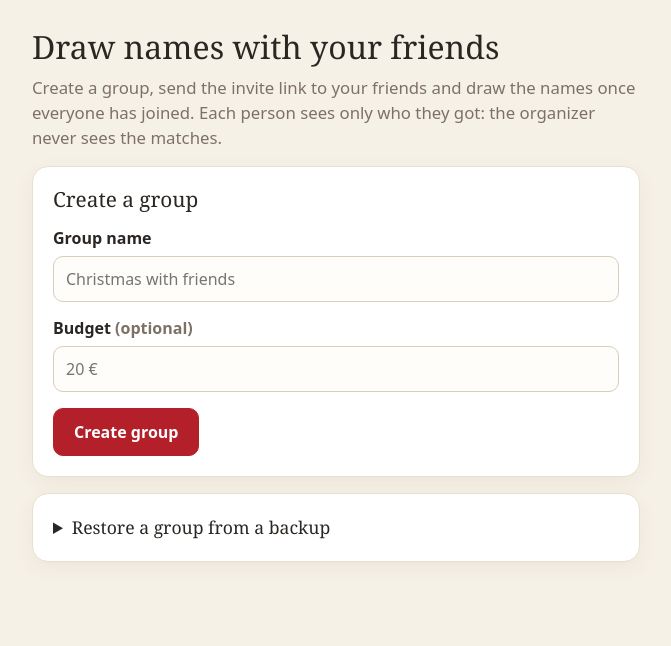
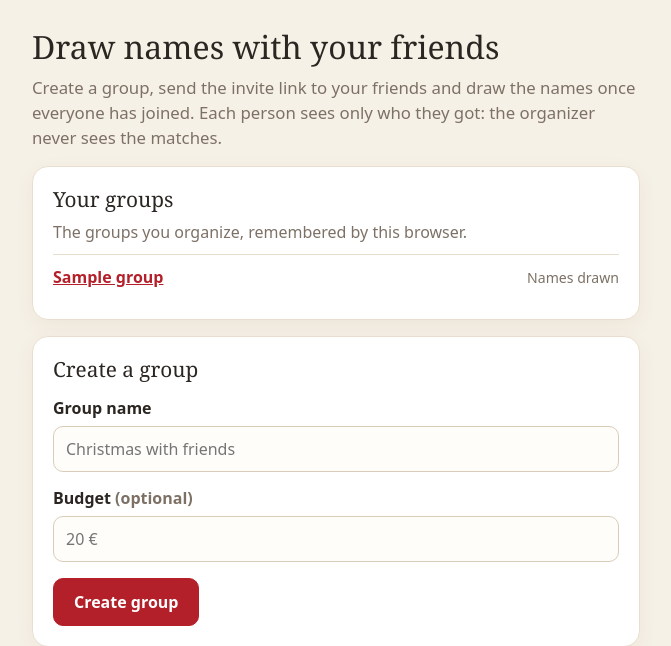
Before and after one commit to gillacane0/Secret-Santa-Extraction, a Flask app: template web/templates/home.html in a window 1280 px wide. Shown: the part 63-709 px from the top of the page, without its empty margins (304-975 px from the left). Before the commit the page ends 625 px from the top, so only its background shows below. Run offline with Flask 3, Linux system fonts and the light colour scheme; the template is opened without the code that fills it: most values are stand-ins (such as "Sample title", 1, 10 or a date in 2020).

Commit message:
Enhance website functionality: remember organized groups, update admin link sharing, and improve styling for better user experience

```diff
--- a/web/static/style.css
+++ b/web/static/style.css
@@ -67,6 +67,10 @@ h2 {
 
 p {
   margin: 0 0 10px;
+}
+
+a {
+  color: var(--red);
 }
 
 .eyebrow {
@@ -289,6 +293,10 @@ button.link {
   margin: 0;
 }
 
+.people a {
+  font-weight: 600;
+}
+
 .actions {
   display: flex;
   gap: 6px;
--- a/web/templates/home.html
+++ b/web/templates/home.html
@@ -2,6 +2,21 @@
 {% block content %}
 <h1>Draw names with your friends</h1>
 <p class="lead">Create a group, send the invite link to your friends and draw the names once everyone has joined. Each person sees only who they got: the organizer never sees the matches.</p>
+
+{% if groups %}
+<section class="card">
+  <h2>Your groups</h2>
+  <p class="muted">The groups you organize, remembered by this browser.</p>
+  <ul class="people">
+    {% for group in groups %}
+    <li>
+      <a href="{{ url_for('santa.admin', token=group.admin_token) }}">{{ group.name }}</a>
+      <span class="hint">{{ "Names drawn" if group.drawn_on else "Open for joining" }}</span>
+    </li>
+    {% endfor %}
+  </ul>
+</section>
+{% endif %}
 
 <form class="card" method="post" action="{{ url_for('santa.create_group') }}">
   <h2>Create a group</h2>
```
Also changed, not shown: tests/test_web.py (+9 -0 lines), web/templates/admin.html (+9 -1 lines), web/views.py (+17 -3 lines).
